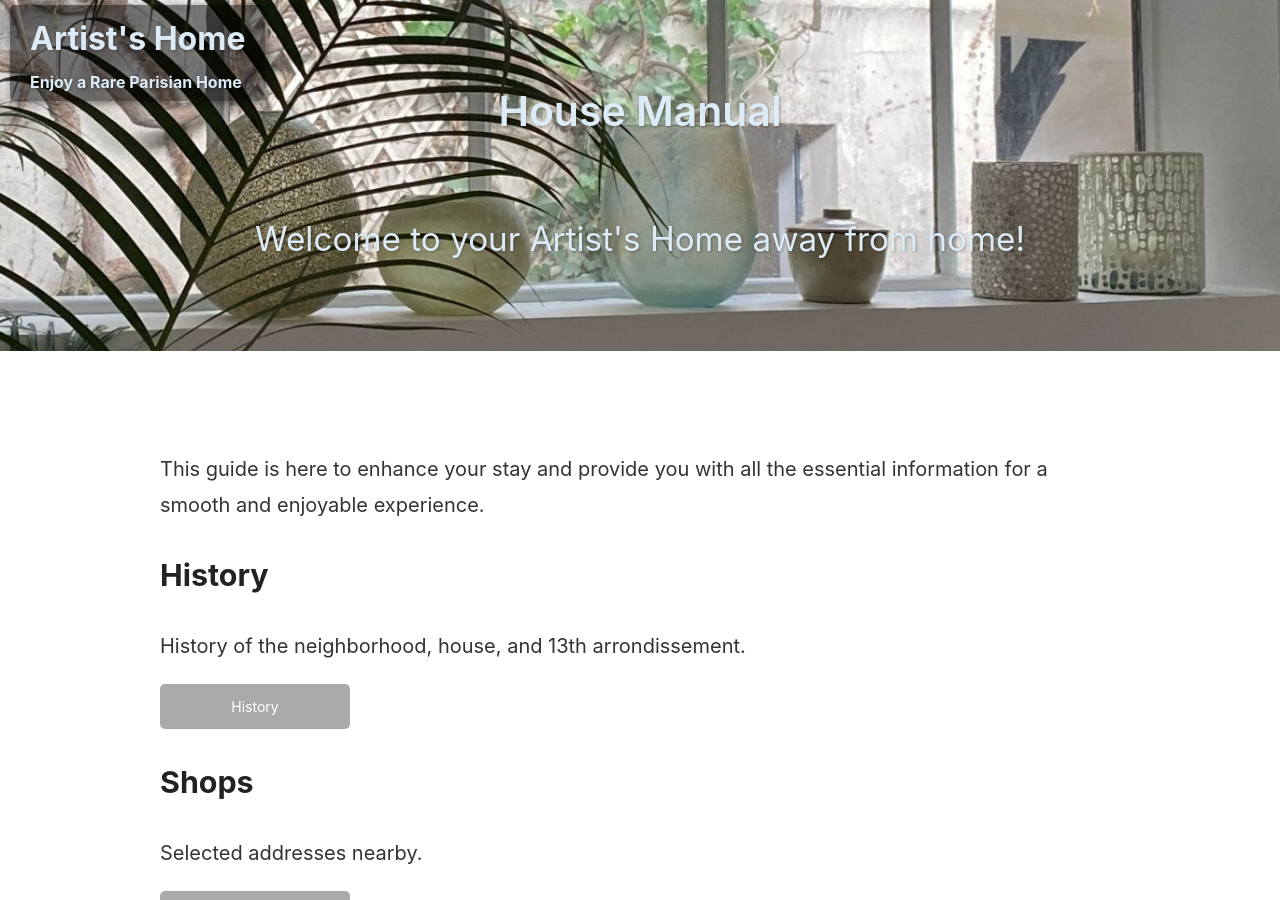
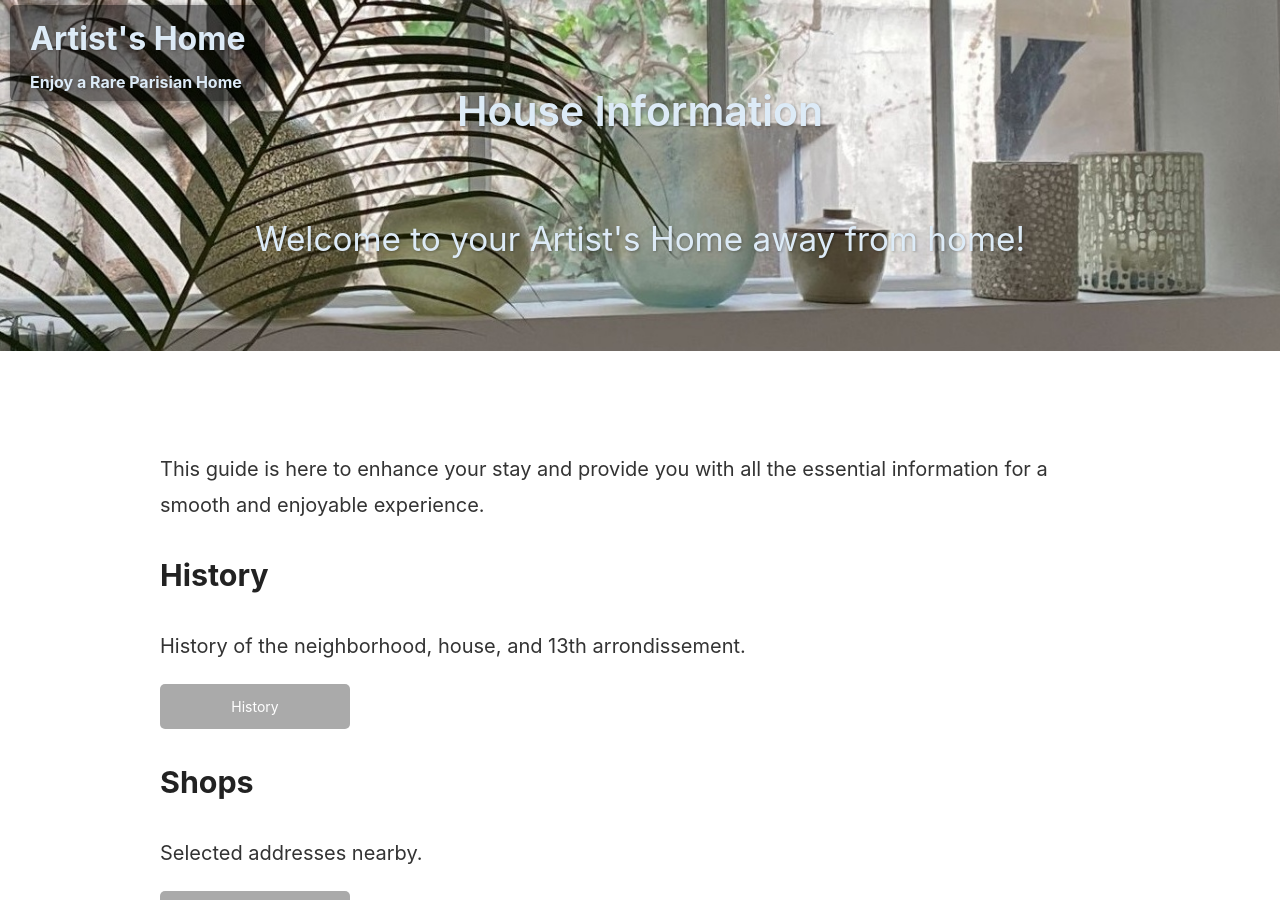
Before and after one commit to PhilAlain/tac, a Jekyll site: the page index.html, which Jekyll copies as it is, in a window 1280 px wide and 900 px high. Built offline with Jekyll 4.4.1, drawn with Linux system fonts in a browser that asks for light colours.

Commit message:
Update index.html

```diff
--- a/index.html
+++ b/index.html
@@ -4,7 +4,7 @@
     <meta charset="UTF-8">
     <link rel="icon" type="image/png" href="https://raw.githubusercontent.com/PhilAlain/tac/main/assets/img/favicon.png">
     <meta name="viewport" content="width=device-width, initial-scale=1">
-    <title>House Manual</title>
+    <title>House Information</title>
     <link rel="stylesheet" href="css/style.css">
 </head>
 <body>
@@ -14,7 +14,7 @@
             <div class="title">Artist's Home</div>
             <div class="tagline">Enjoy a Rare Parisian Home</div>
         </a>
-        <h1 class="project-name">House Manual</h1>
+        <h1 class="project-name">House Information</h1>
         <p class="project-tagline">Welcome to your Artist's Home away from home!</p>
     </header>
 
```
